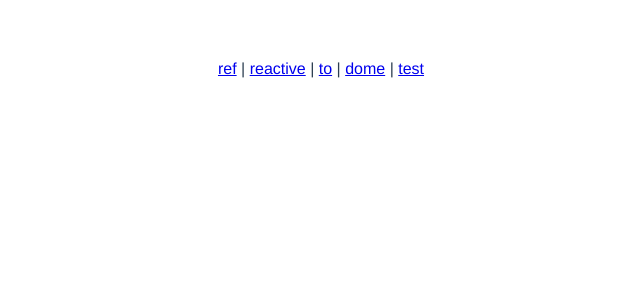
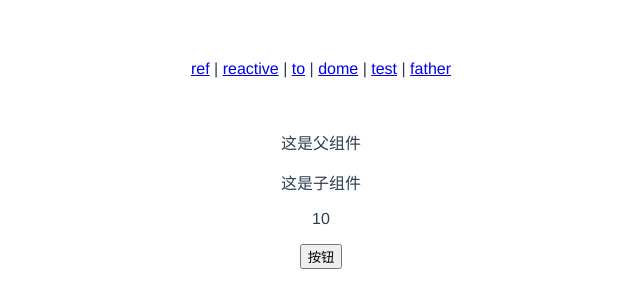
Before and after one commit to CoverGentle/vite-vue3-Ts-pina, a Vue app: page /father in a window 1280 px wide. Shown: the top 308 px of the page, without its empty margins (319-959 px from the left). Built offline with nearby package versions, Linux system fonts and the light colour scheme.

Commit message:
子传父 defineEmits的用法

```diff
--- a/src/App.vue
+++ b/src/App.vue
@@ -4,7 +4,8 @@
   <router-link to='/login'>reactive</router-link> |
   <router-link to='/to'>to</router-link> |
   <router-link to='/dome'>dome</router-link> |
-  <router-link to='/test'>test</router-link>
+  <router-link to='/test'>test</router-link> |
+  <router-link to='/father'>father</router-link>
   <br>
   <br>
   <br>
--- a/src/router/index.ts
+++ b/src/router/index.ts
@@ -51,6 +51,15 @@ const routes:Array<RouteRecordRaw>=[
     },
     component: () => import('../views/dome/test.vue')
   },
+  {
+    path: '/father',
+    name: 'fatherPage',
+    meta: {
+        title: '父子组件',
+        // keepAlive: true,
+    },
+    component: () => import('../views/dome/father.vue')
+  },
 ]
 const router = createRouter({
   history: createWebHistory(),
--- a/src/views/dome/children/example.vue
+++ b/src/views/dome/children/example.vue
@@ -1,12 +1,30 @@
 <template>
   <div>
+    <p>这是子组件</p>
+    <p>{{num}}</p>
+    <button @click="handleClick">按钮</button>
   </div>
 </template>
 
 <script setup lang='ts'>
-import { ref } from 'vue';
+import {defineProps,defineEmits} from 'vue'
+defineProps({
+  num:{
+    type:Number,
+    default:20
+  }
+})
 
-  let num = ref(20)
+// 子传父需要先定义好emit这个方法
+const emit = defineEmits<{
+  // (event: 'fn'): void
+  (event: 'fn', id: string): void
+}>()
+
+const handleClick =()=>{
+  emit("fn",'你好')
+}
+
 
 </script>
 
--- /dev/null
+++ b/src/views/dome/father.vue
@@ -0,0 +1,22 @@
+<template>
+  <div>
+    <p>这是父组件</p>
+    <example-vue :num="num" @fn="changeNum"></example-vue>
+  </div>
+</template>
+
+<script setup lang='ts'>
+import exampleVue from './children/example.vue';
+import { ref } from 'vue';
+
+  let num = ref(10)
+  const changeNum = (val: string)=>{
+    console.log(val);
+
+    num.value++
+  }
+</script>
+
+<style lang='less' scoped>
+
+</style>
```
Also changed, not shown: 1 other file (tests, documents, lock files or other folders).
